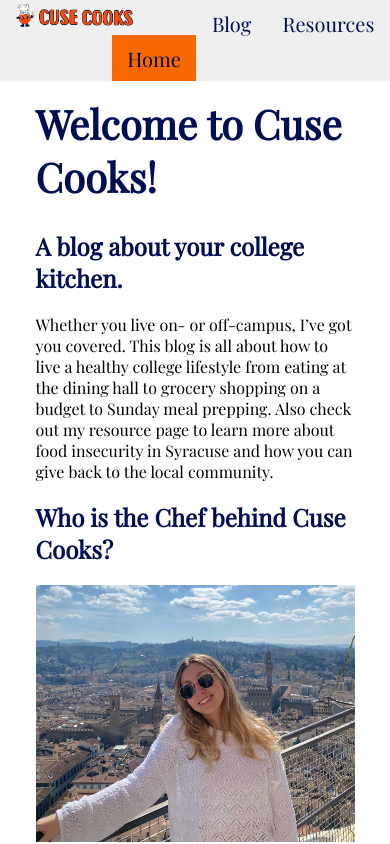
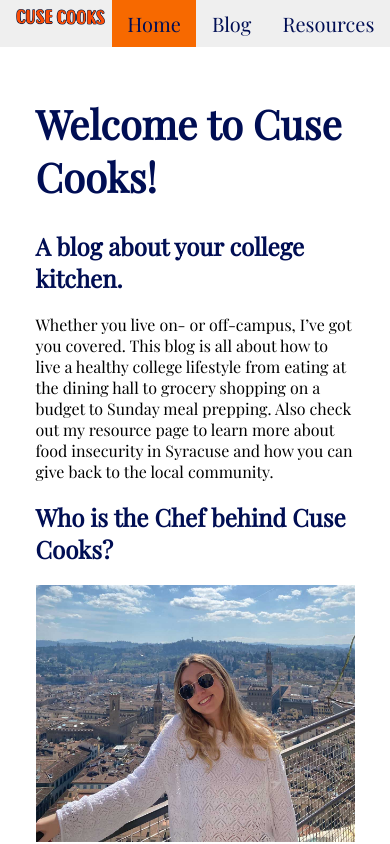
Before and after one commit to acfriedm/ist263, a plain HTML site: page project7/home.html in a window 390 px wide. Shown: the top 844 px of the page. Drawn offline with nearby package versions, Linux system fonts and the light colour scheme.

Commit message:
p7updates

```diff
--- a/project7/home.html
+++ b/project7/home.html
@@ -67,7 +67,8 @@
 <body onload="PastaOn();">
     <nav id="navbar" class="sticky">
         <a href="#main" tabindex="1" class="skip">Skip to Content</a>
-        <img src="media/cusecookslogo.png" alt="Cuse Cooks logo">
+        <img src="media/cusecookslogo.png" alt="Cuse Cooks logo" class="logo">
+        <img src="media/logotitle.png" alt="Cuse Cooks logo" class="logotitle">
         <a href="resources.html" tabindex="4">Resources</a>
         <a href="blog.html" tabindex="3">Blog</a>
         <a class="active" href="home.html" tabindex="2">Home</a>
--- a/project7/projectstyles.css
+++ b/project7/projectstyles.css
@@ -57,6 +57,10 @@
 .sticky + .content {
     padding-top: 60px;
   }
+
+.logotitle{
+    display:none;
+}
 
 .mainheader {
     font-size: 40px;
@@ -171,12 +175,15 @@ footer div{
 
 
 @media only screen and (max-width: 800px) {
-    #navbar img {
-        width: 30%;
-      }
-
     img {
         max-width: 100%;
+    }
+    .logo {
+        display: none;
+    }
+    .logotitle {
+        display: inline;
+        width: 25%;
     }
     .bioinfo {
         clear: both;
```
Also changed, not shown: project7/media/logotitle.png (added), 2 other files.
